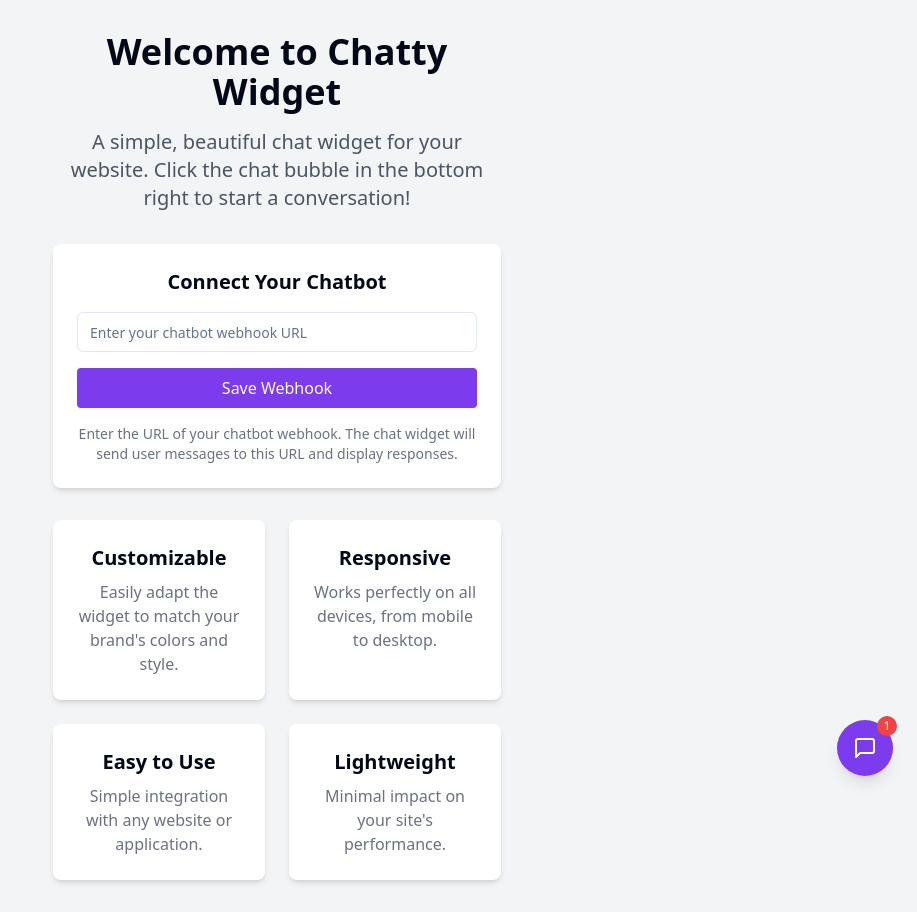
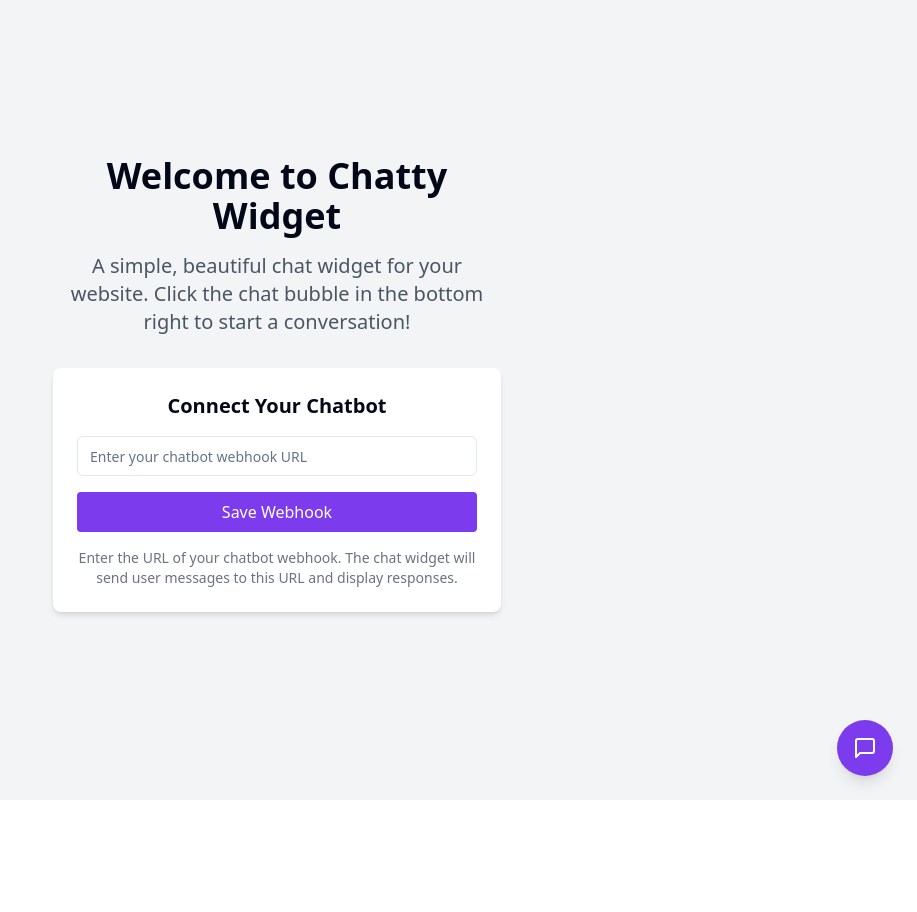
Before and after one commit to i43-j/chatty-little-widget, a React (Vite) app: page / in a window 1280 px wide. Shown: the whole page, without its empty margins (363-1280 px from the left). After the commit the page ends 800 px from the top, so only its background shows below. Built offline with nearby package versions, Linux system fonts and the light colour scheme.

Commit message:
Remove initial message and features section
Remove the initial message and the features section from the homepage.

```diff
--- a/src/components/ChatWidget/index.tsx
+++ b/src/components/ChatWidget/index.tsx
@@ -13,7 +13,7 @@ interface ChatWidgetProps {
 }
 
 const ChatWidget = ({
-  initialMessage = "Hi there! How can I help you today?",
+  initialMessage = "",
   botName = "Support Bot",
   webhookUrl = ""
 }: ChatWidgetProps) => {
@@ -23,9 +23,9 @@ const ChatWidget = ({
   const [isLoading, setIsLoading] = useState(false);
   const { toast } = useToast();
 
-  // Add initial message when component mounts
+  // Only add initial message if it's provided and not empty
   useEffect(() => {
-    if (initialMessage) {
+    if (initialMessage && initialMessage.trim() !== '') {
       const initialMsg: Message = {
         id: uuidv4(),
         content: initialMessage,
--- a/src/pages/Index.tsx
+++ b/src/pages/Index.tsx
@@ -55,30 +55,10 @@ const Index = () => {
             Enter the URL of your chatbot webhook. The chat widget will send user messages to this URL and display responses.
           </p>
         </div>
-
-        <div className="grid grid-cols-1 md:grid-cols-2 gap-6">
-          <div className="bg-white p-6 rounded-lg shadow-md">
-            <h2 className="text-xl font-semibold mb-2">Customizable</h2>
-            <p className="text-gray-500">Easily adapt the widget to match your brand's colors and style.</p>
-          </div>
-          <div className="bg-white p-6 rounded-lg shadow-md">
-            <h2 className="text-xl font-semibold mb-2">Responsive</h2>
-            <p className="text-gray-500">Works perfectly on all devices, from mobile to desktop.</p>
-          </div>
-          <div className="bg-white p-6 rounded-lg shadow-md">
-            <h2 className="text-xl font-semibold mb-2">Easy to Use</h2>
-            <p className="text-gray-500">Simple integration with any website or application.</p>
-          </div>
-          <div className="bg-white p-6 rounded-lg shadow-md">
-            <h2 className="text-xl font-semibold mb-2">Lightweight</h2>
-            <p className="text-gray-500">Minimal impact on your site's performance.</p>
-          </div>
-        </div>
       </div>
 
-      {/* Chat Widget */}
+      {/* Chat Widget with no initial message */}
       <ChatWidget
-        initialMessage="👋 Hello! How can I help you today?"
         webhookUrl={webhookUrl}
       />
     </div>
```
